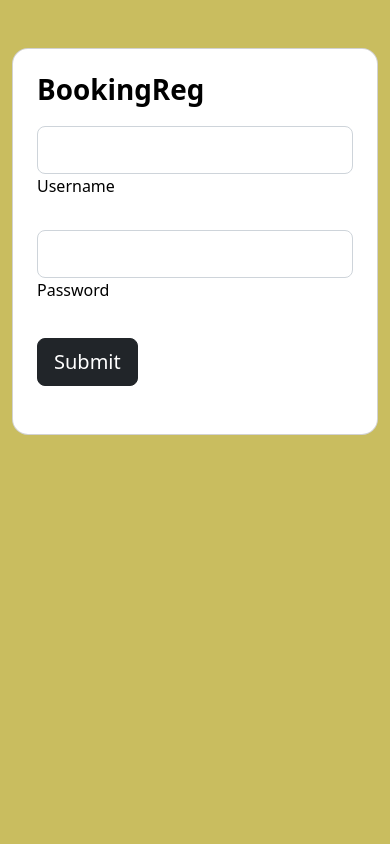
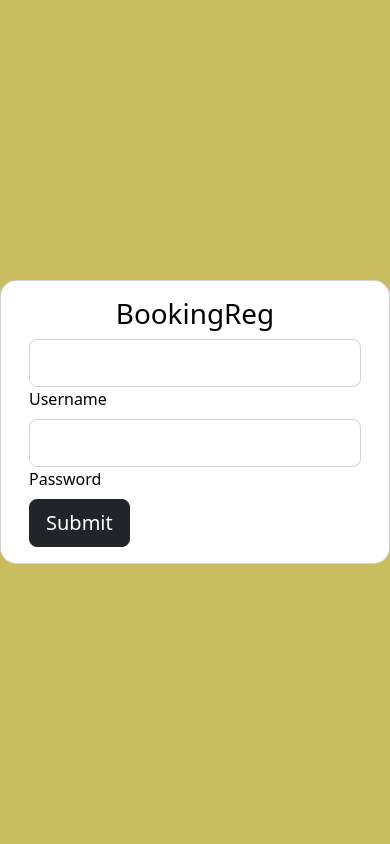
Before and after one commit to asnnat/cn331-as2, a Django app: page /login in a window 390 px wide. Run offline with Django 4.2, Linux system fonts and the light colour scheme.

Commit message:
change login layout

```diff
--- a/registration/users/templates/users/layout.html
+++ b/registration/users/templates/users/layout.html
@@ -7,6 +7,11 @@
     <link href="https://cdn.jsdelivr.net/npm/bootstrap@5.2.0/dist/css/bootstrap.min.css" rel="stylesheet" integrity="sha384-gH2yIJqKdNHPEq0n4Mqa/HGKIhSkIHeL5AyhkYV8i59U5AR6csBvApHHNl/vI1Bx" crossorigin="anonymous">
     <link rel="stylesheet" href="https://cdn.jsdelivr.net/npm/bootstrap-icons@1.5.0/font/bootstrap-icons.css">
     <title>BookingReg</title>
+    <style>
+    body {
+        background-color: #c9bd5f;
+    }
+    </style>
 </head>
 <body>
     {% block body %}
--- a/registration/users/templates/users/login.html
+++ b/registration/users/templates/users/login.html
@@ -1,19 +1,10 @@
 {% extends 'users/layout.html' %}
 {% block body %}
-<section class="vh-100" style="background-color: #c9bd5f;">
-    <div class="container py-5 h-100">
-        <div class="row d-flex justify-content-center align-items-center">
-            <div class="col col-xl-10">
-                <div class="card" style="border-radius: 1rem;">
-                    <div class="row">
-                        <div class="col-md-6 col-lg-5 d-none d-md-block">
-                            <img src="https://picsum.photos/1280/1920" class="img-fluid" style="border-radius: 1rem 0 0 1rem;"/>
-                        </div>
-                        <div class="col-md-6 col-lg-7 d-flex align-items-center">
-                            <div class="card-body p-4 p-lg-5 text-black">
-                                <div class="align-items-center mb-3 pb-1">
-                                    <span class="h1 fw-bold mb-0">BookingReg</span>
-                                </div>
+<div class="vh-100 container">
+    <div class="row justify-content-center align-items-center h-100">
+        <div class="card col-xl-4" style="border-radius: 1rem;">
+            <div class="card-body text-black">
+                <h1 style="text-align: center;">BookingReg</h1>
                 <form action="{% url 'users:login' %}" method="POST">
                     {% csrf_token %}
                     {% if message %}
@@ -21,24 +12,18 @@
                         {{ message }}
                     </div>
                     {% endif %}
-                                    <div class="form-outline mb-4">
-                                        <input type="text" name="username" class="form-control form-control-lg" />
+                    <div class="form-outline">
+                        <input type="text" name="username" class="form-control form-control-lg"/>
                         <label class="form-label" for="form2Example17" >Username</label>
                     </div>
-                                    <div class="form-outline mb-4">
-                                        <input type="password" name="password" class="form-control form-control-lg" />
+                    <div class="form-outline">
+                        <input type="password" name="password" class="form-control form-control-lg"/>
                         <label class="form-label" for="form2Example27">Password</label>
                     </div>
-                                    <div class="pt-1 mb-4">
-                                        <input class="btn btn-dark btn-lg btn-block" type="submit"></input>
-                                    </div>
+                    <input class="btn btn-dark btn-lg btn-block center" type="submit"></input>
                 </form>
             </div>
         </div>
     </div>
 </div>
-            </div>
-        </div>
-    </div>
-</section>
 {% endblock %}
```
Also changed, not shown: registration/db.sqlite3. Lines whose indentation alone changed are shown as unchanged.
